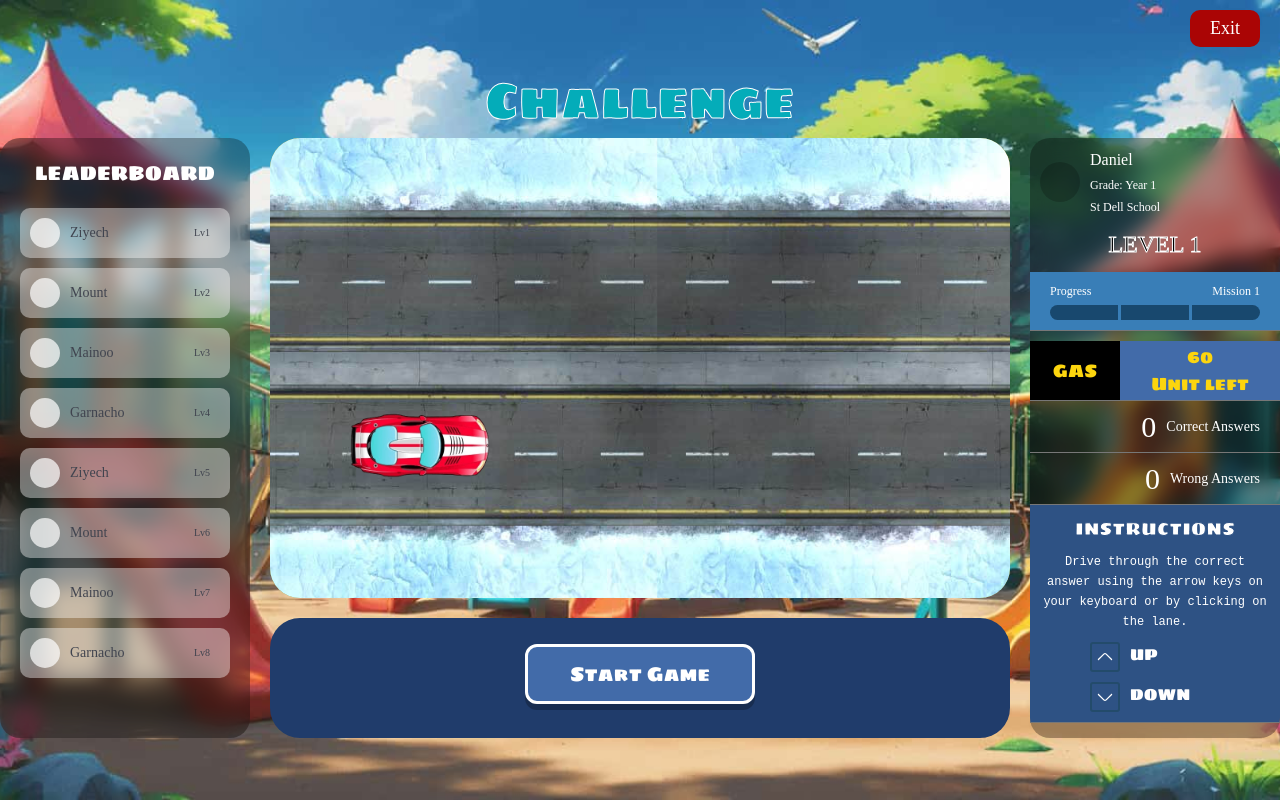
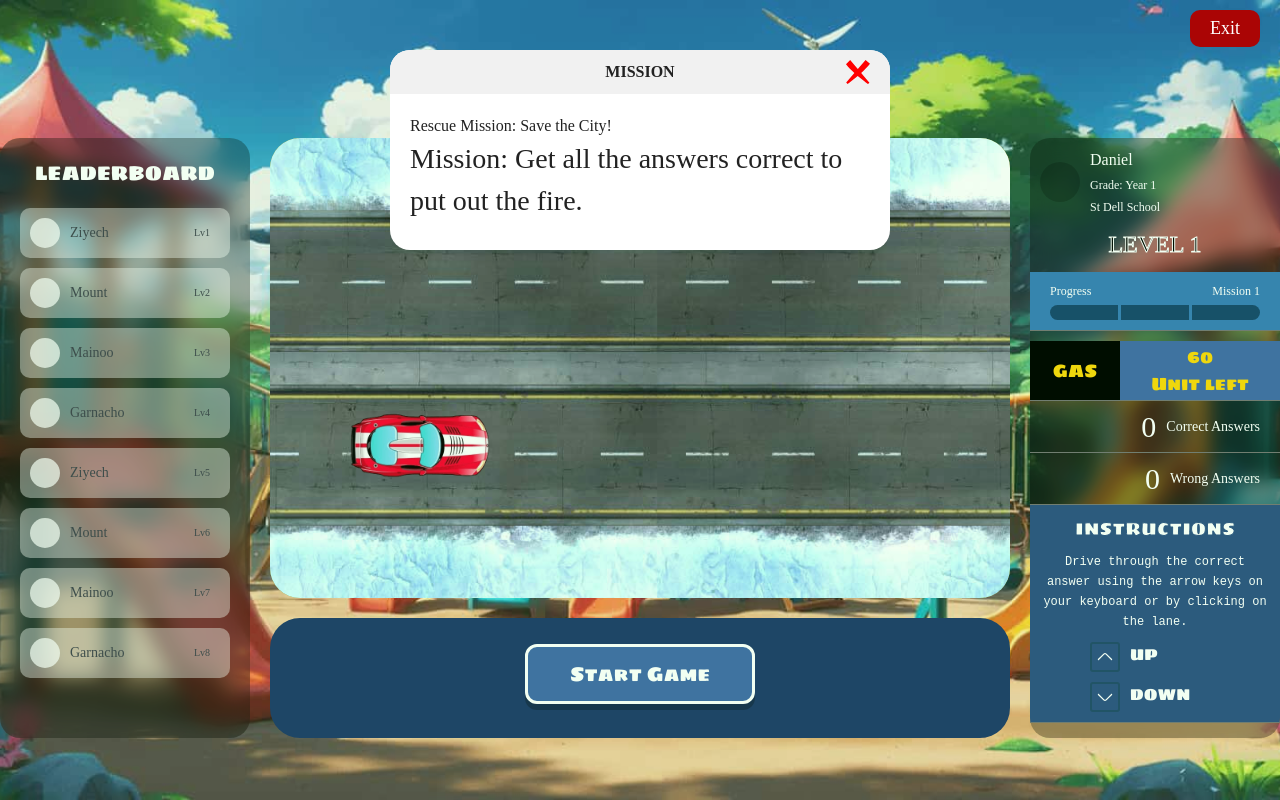
Before and after one commit to joshnwosu/chlff, a React (Vite) app: page /game in a window 1280 px wide. Built offline with nearby package versions, Linux system fonts and the light colour scheme; a web font is replaced by a local one.

Commit message:
update: some updates

```diff
--- a/src/components/Game/Car/CarUpdate.tsx
+++ b/src/components/Game/Car/CarUpdate.tsx
@@ -15,6 +15,7 @@ import { soundPlayer } from '../../../utils/sound';
 import { useAppSelector } from '../../../app/hooks';
 import StreetLamp from './StreetLamp';
 import { Level } from '../../../interfaces/data';
+import Mission from '../../Mission/Mission';
 
 interface Answer {
   id: number;
@@ -520,6 +521,8 @@ export default function CarUpdate() {
           />
         </div>
       </div>
+
+      <Mission />
     </div>
   );
 }
--- /dev/null
+++ b/src/components/Mission/Mission.module.css
@@ -0,0 +1,47 @@
+.container {
+  width: 100%;
+  height: 100%;
+  position: fixed;
+  top: 0;
+  left: 0;
+  background: rgba(0, 255, 0, 0.05);
+  z-index: 2;
+  display: flex;
+  flex-direction: column;
+  justify-content: flex-start;
+  align-items: center;
+  padding: 50px;
+}
+
+.inner {
+  width: 500px;
+  height: 200px;
+  background-color: #ffffff;
+  border-radius: 20px;
+  overflow: hidden;
+}
+
+.header {
+  background-color: #f1f1f1;
+  width: 100%;
+  padding: 10px 20px;
+  display: flex;
+  justify-content: center;
+  align-items: center;
+  position: relative;
+}
+
+.title {
+  font-size: 16px;
+  font-weight: 900;
+  text-transform: uppercase;
+  color: #222;
+}
+
+.content {
+  padding: 20px;
+}
+
+.content > * {
+  color: #222;
+}
--- /dev/null
+++ b/src/components/Mission/Mission.tsx
@@ -0,0 +1,30 @@
+import classes from './Mission.module.css';
+import CloseIcon from '../../icons/CloseIcon';
+
+const Mission = () => {
+  return (
+    <div className={classes.container}>
+      <div className={classes.inner}>
+        <div className={classes.header}>
+          <h1 className={classes.title}>Mission</h1>
+
+          <CloseIcon
+            fill='red'
+            style={{
+              position: 'absolute',
+              right: 20,
+              cursor: 'pointer',
+            }}
+          />
+        </div>
+
+        <div className={classes.content}>
+          <h1>Rescue Mission: Save the City!</h1>
+          <p>Mission: Get all the answers correct to put out the fire.</p>
+        </div>
+      </div>
+    </div>
+  );
+};
+
+export default Mission;
--- /dev/null
+++ b/src/icons/CloseIcon.tsx
@@ -0,0 +1,19 @@
+interface IconProps extends React.SVGAttributes<SVGElement> {
+  size?: string | number;
+}
+
+export default function CloseIcon(props: IconProps) {
+  const { size, ...svgProps } = props;
+  const computedSize = size || '24';
+  return (
+    <svg
+      width={computedSize}
+      height={computedSize}
+      xmlns='http://www.w3.org/2000/svg'
+      viewBox='0 0 24 24'
+      {...svgProps}
+    >
+      <path d='M24 3.752l-4.423-3.752-7.771 9.039-7.647-9.008-4.159 4.278c2.285 2.885 5.284 5.903 8.362 8.708l-8.165 9.447 1.343 1.487c1.978-1.335 5.981-4.373 10.205-7.958 4.304 3.67 8.306 6.663 10.229 8.006l1.449-1.278-8.254-9.724c3.287-2.973 6.584-6.354 8.831-9.245z' />
+    </svg>
+  );
+}
```
